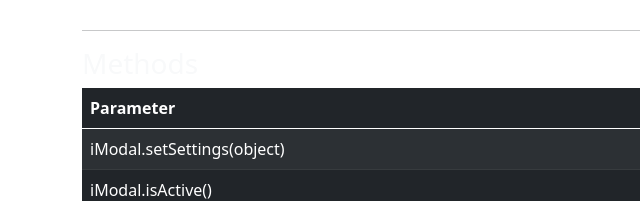
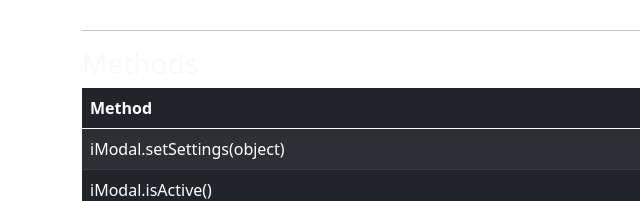
Before and after one commit to GuxMartin/iModal, a website: page examples/index.html in a window 1280 px wide. Shown: the part 1760-1961 px from the top of the page, 0-640 px from the left. Drawn offline with nearby package versions, Linux system fonts and the light colour scheme.

Commit message:
Corrección

```diff
--- a/examples/index.html
+++ b/examples/index.html
@@ -234,7 +234,7 @@
     <table class="table table-dark table-hover table-striped">
       <thead>
         <tr>
-          <th>Parameter</th>
+          <th>Method</th>
           <th>Description</th>
         </tr>
       </thead>
```
